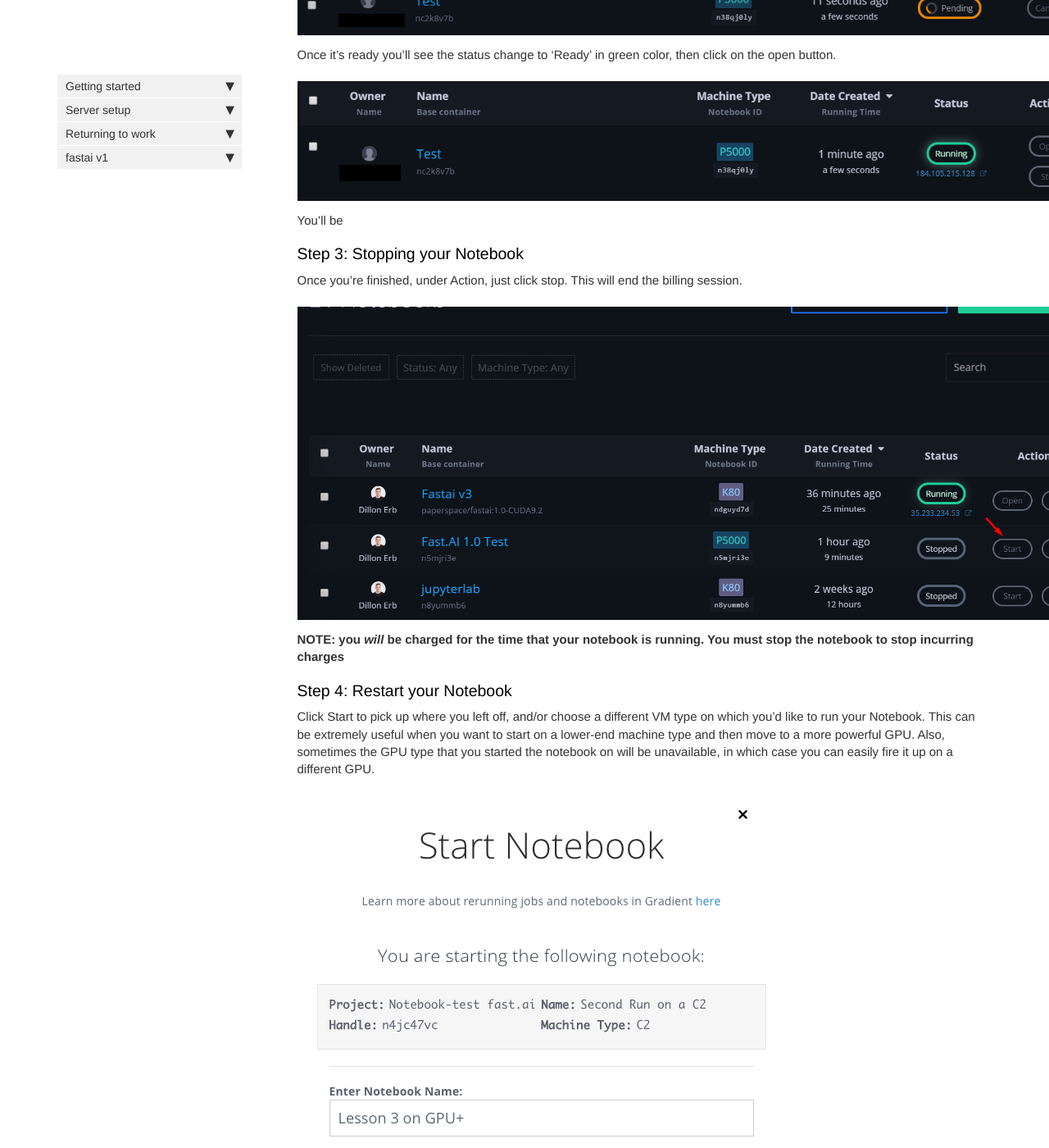
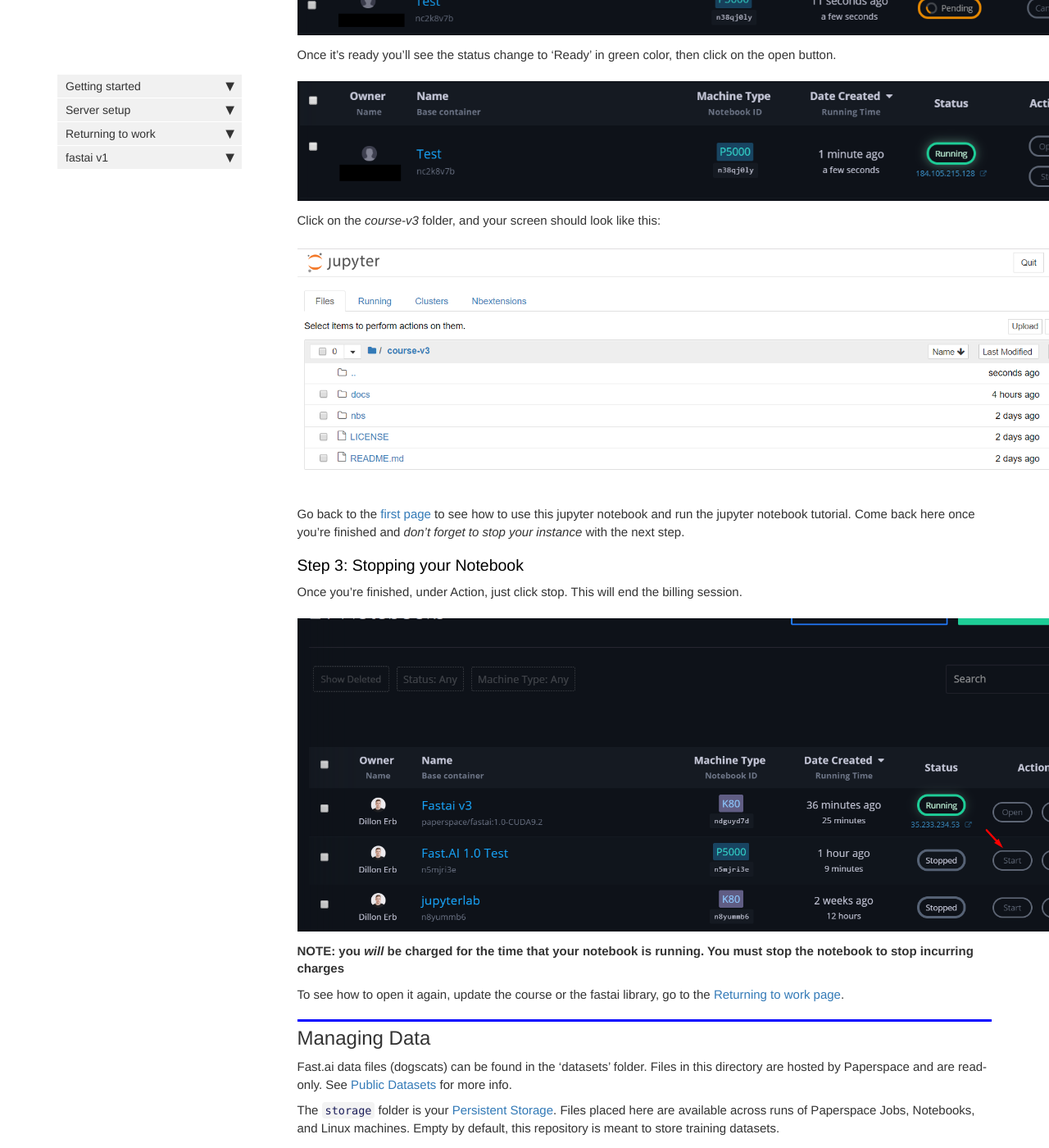
Before and after one commit to tamersalama/course-v3, a Jekyll site: the page built from docs/start_gradient.md, in a window 1280 px wide and 1400 px high, scrolled down 4492 px. Shown: the whole window at 82% size. Built offline with Jekyll 4.4.1, drawn with Linux system fonts in a browser that asks for light colours; nearby versions of some CDN libraries; comment, search, counter and statistics services are not loaded.

Commit message:
Final gradient

```diff
--- a/docs/start_gradient.md
+++ b/docs/start_gradient.md
@@ -49,7 +49,11 @@
 
 ![](/images/gradient/ready.png)
 
-You'll be
+Click on the *course-v3* folder, and your screen should look like this:
+
+![nb tuto](/images/jupyter.png)
+
+Go back to the [first page](index) to see how to use this jupyter notebook and run the jupyter notebook tutorial. Come back here once you're finished and *don't forget to stop your instance* with the next step.
 
 ### Step 3: Stopping your Notebook
 Once you're finished, under Action, just click stop. This will end the billing session.
@@ -58,10 +62,7 @@
 
  **NOTE: you *will* be charged for the time that your notebook is running. You must stop the notebook to stop incurring charges**
 
-### Step 4: Restart your Notebook
-Click Start to pick up where you left off, and/or choose a different VM type on which you'd like to run your Notebook. This can be extremely useful when you want to start on a lower-end machine type and then move to a more powerful GPU. Also, sometimes the GPU type that you started the notebook on will be unavailable, in which case you can easily fire it up on a different GPU.
-
-![](/images/gradient/restartNotebook.png)
+To see how to open it again, update the course or the fastai library, go to the [Returning to work page](update_gradient).
 
 ## Managing Data
 Fast.ai data files (dogscats) can be found in the 'datasets' folder. Files in this directory are hosted by Paperspace and are read-only. See [Public Datasets](https://support.paperspace.com/hc/en-us/articles/360003092514-Public-Datasets) for more info.
```
